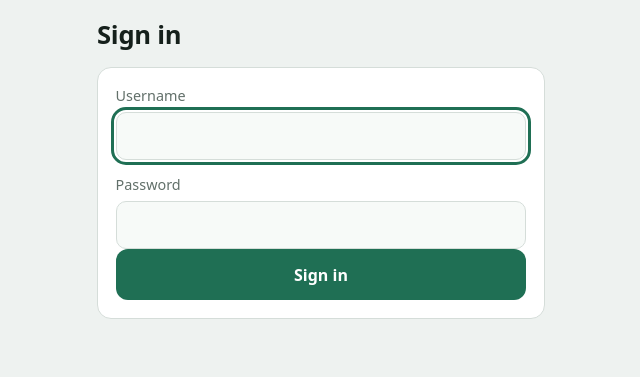
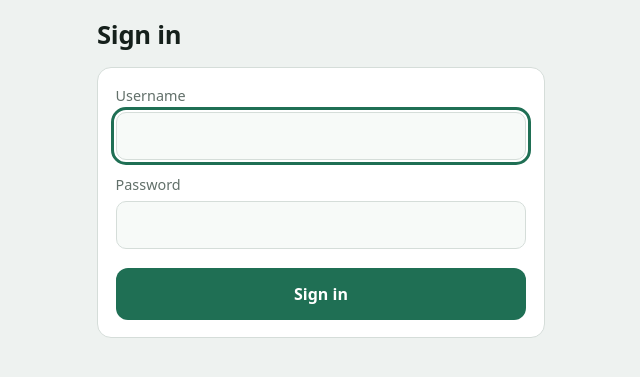
Before and after one commit to erikpersson0884/overtime, a Flask app: page /login in a window 1280 px wide. Shown: the top 377 px of the page, without its empty margins (319-959 px from the left). Run offline with Flask 3, Linux system fonts and the light colour scheme; data that the repository does not hold is empty; parts of the project's set-up code (start-up, migrations or seed data) failed here and were passed over.

Commit message:
fix: added padding to login

```diff
--- a/static/style.css
+++ b/static/style.css
@@ -89,7 +89,7 @@ input:focus-visible, select:focus-visible, button:focus-visible, a:focus-visible
 .pair input { font-size: 1.6rem; font-variant-numeric: tabular-nums; text-align: center; }
 .hint { color: var(--muted); font-size: .85rem; margin: .6rem 0 0; }
 :root[data-theme="meadow"] .hint { font: italic .95rem/1.5 Georgia, serif; }
-.settings-form .primary { margin-top: 1.2rem; }
+.settings-form .primary, .login-form .primary { margin-top: 1.2rem; }
 
 .total {
   display: flex; justify-content: space-between; align-items: baseline;
--- a/templates/login.html
+++ b/templates/login.html
@@ -2,7 +2,7 @@
 {% block title %}Sign in - Overtime{% endblock %}
 {% block content %}
 <h1>Sign in</h1>
-<form method="post" class="card" autocomplete="on">
+<form method="post" class="card login-form" autocomplete="on">
   <input type="hidden" name="csrf" value="{{ csrf_token }}">
   {% if error %}<p class="error" role="alert">{{ error }}</p>{% endif %}
   <label for="username">Username</label>
```
